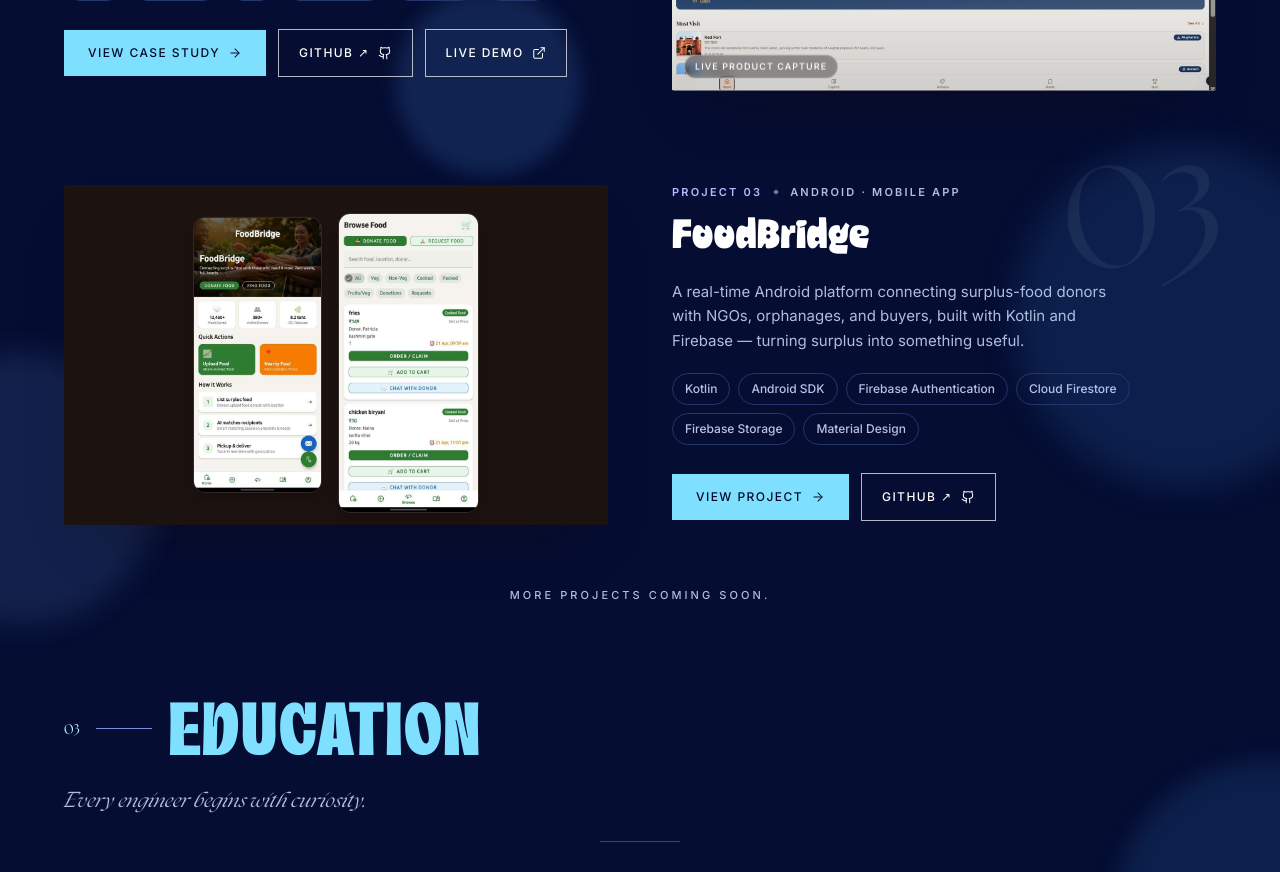
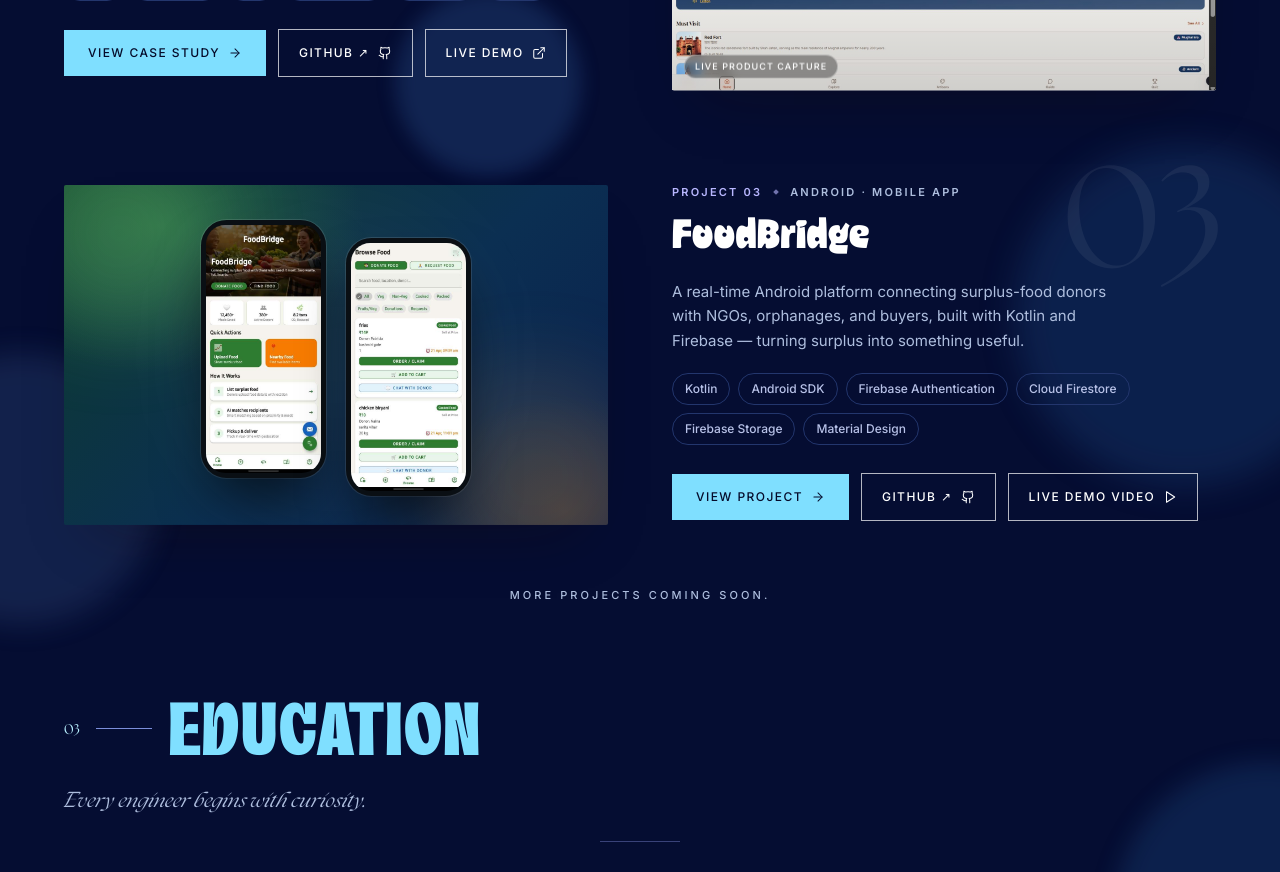
Before and after one commit to trisha29807-del/Portfolio-Trisha, a React (Vite) app: page / in a window 1280 px wide. Shown: the part 2620-3492 px from the top of the page. Built offline with nearby package versions, Linux system fonts and the light colour scheme; the HTML template or start-up script is replaced by a standard one.

Commit message:
Fixed Work Section

```diff
--- a/src/components/Work/ProjectRow.tsx
+++ b/src/components/Work/ProjectRow.tsx
@@ -1,6 +1,6 @@
 import { useState } from "react";
 import { motion, AnimatePresence, useScroll, useTransform } from "framer-motion";
-import { ArrowRight, Github, ExternalLink, ChevronDown } from "lucide-react";
+import { ArrowRight, Github, ExternalLink, ChevronDown, Play } from "lucide-react";
 import type { ReactNode } from "react";
 import { useRef } from "react";
 import type { Project } from "@/data/projects";
@@ -148,6 +148,16 @@ export function ProjectRow({ project, mockup, detail }: ProjectRowProps) {
             <ExternalLink size={14} strokeWidth={1.75} />
           </a>
         )}
+        {project.demoVideoUrl && (
+          <a href={project.demoVideoUrl}
+            target="_blank"
+            rel="noopener noreferrer"
+            className="inline-flex items-center gap-2 border border-white/70 px-5 py-3.5 text-[12px] font-medium tracking-[0.12em] uppercase text-white transition-all duration-300 ease-[cubic-bezier(0.65,0,0.35,1)] hover:-translate-y-px hover:bg-white hover:text-day-bg dark:border-white/60 dark:text-white dark:hover:bg-white dark:hover:text-night-bg"
+          >
+            Live Demo Video
+            <Play size={14} strokeWidth={1.75} />
+          </a>
+        )}
       </div>
 
       {detail && project.primaryCta?.action !== "toggle-detail" && (
--- a/src/components/Work/mockups/FoodBridgeMockup.tsx
+++ b/src/components/Work/mockups/FoodBridgeMockup.tsx
@@ -1,23 +1,38 @@
 import homeDashboard from "@/assets/foodbridge/home-dashboard.png";
 import browseFood from "@/assets/foodbridge/browse-food.png";
+
+/** A screenshot inside a slim phone bezel, with a soft drop shadow. */
+function Phone({ src, alt, className = "" }: { src: string; alt: string; className?: string }) {
+  return (
+    <div
+      className={`rounded-[1.6rem] bg-[#0a0f14] p-[5px] shadow-[0_30px_55px_-14px_rgba(0,0,0,0.7),0_0_0_1px_rgba(255,255,255,0.12)] ${className}`}
+    >
+      <img src={src} alt={alt} className="block h-full w-auto rounded-[1.2rem] object-cover" />
+    </div>
+  );
+}
 
 /**
  * Real FoodBridge screenshots (Home Dashboard + Browse Food), taken directly
  * from the project's own documentation — not a fabricated UI mockup.
+ * Shown on a green-to-navy gradient that echoes the app's colours.
  */
 export function FoodBridgeMockup() {
   return (
-    <div className="flex h-full w-full items-center justify-center gap-4 overflow-hidden bg-[#1c1210] px-6 py-5">
-      <img
-        src={homeDashboard}
-        alt="FoodBridge home dashboard screen"
-        className="h-[92%] w-auto rounded-xl border border-white/10 object-cover shadow-lg"
-      />
-      <img
-        src={browseFood}
-        alt="FoodBridge browse food screen"
-        className="h-full w-auto translate-y-2 rounded-xl border border-white/10 object-cover shadow-lg"
-      />
+    <div
+      className="relative flex h-full w-full items-center justify-center gap-5 overflow-hidden px-6 py-5"
+      style={{
+        background:
+          "radial-gradient(ellipse 60% 70% at 18% 12%, rgba(76,175,80,0.38) 0%, transparent 62%), radial-gradient(ellipse 45% 55% at 92% 96%, rgba(255,152,0,0.16) 0%, transparent 62%), linear-gradient(135deg, #0d3b2e 0%, #0b2f52 55%, #0a1f4d 100%)",
+      }}
+    >
+      {/* soft circles, echoing the rest of the page */}
+      <div aria-hidden="true" className="absolute -left-12 -top-14 h-52 w-52 rounded-full bg-[#7CD67F]/20 blur-2xl" />
+      <div aria-hidden="true" className="absolute -bottom-16 -right-10 h-56 w-56 rounded-full bg-[#FFB04A]/[0.13] blur-2xl" />
+      <div aria-hidden="true" className="absolute left-1/2 top-1/2 h-64 w-64 -translate-x-1/2 -translate-y-1/2 rounded-full bg-white/[0.07] blur-3xl" />
+
+      <Phone src={homeDashboard} alt="FoodBridge home dashboard screen" className="relative z-10 h-[86%] -translate-y-1.5" />
+      <Phone src={browseFood} alt="FoodBridge browse food screen" className="relative z-10 h-[86%] translate-y-3" />
     </div>
   );
 }
--- a/src/data/projects.ts
+++ b/src/data/projects.ts
@@ -9,6 +9,7 @@ export interface Project {
   tech: string[];
   githubUrl?: string;
   liveUrl?: string;
+  demoVideoUrl?: string;
   caseStudyUrl?: string;
   primaryCta?: { label: string; href?: string; external?: boolean; action?: "toggle-detail" };
   githubLabel?: string;
@@ -79,6 +80,7 @@ export const projects: Project[] = [
     ],
     githubUrl: "https://github.com/trisha29807-del/FOOD-BRIDGE-CONNECT",
     githubLabel: "GitHub ↗",
+    demoVideoUrl: "https://drive.google.com/drive/folders/15ax8OXIzB3x5w80k6OHQVdT1NBrGEuiK?usp=sharing",
     primaryCta: {
       label: "View Project",
       action: "toggle-detail",
```
